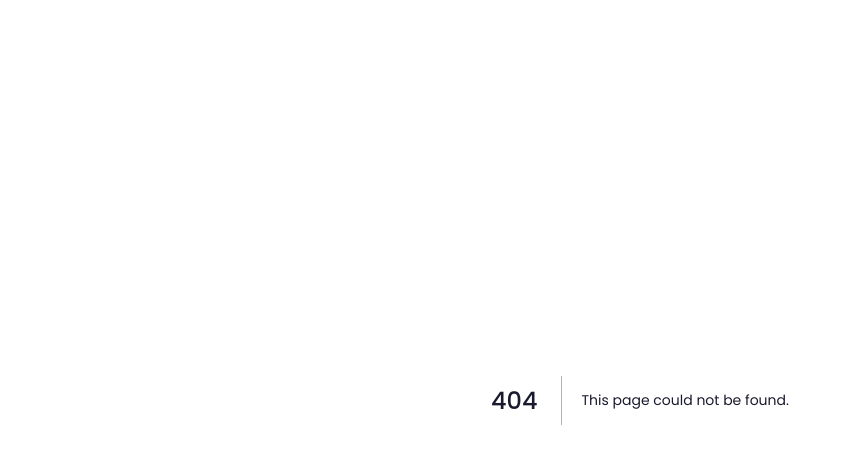
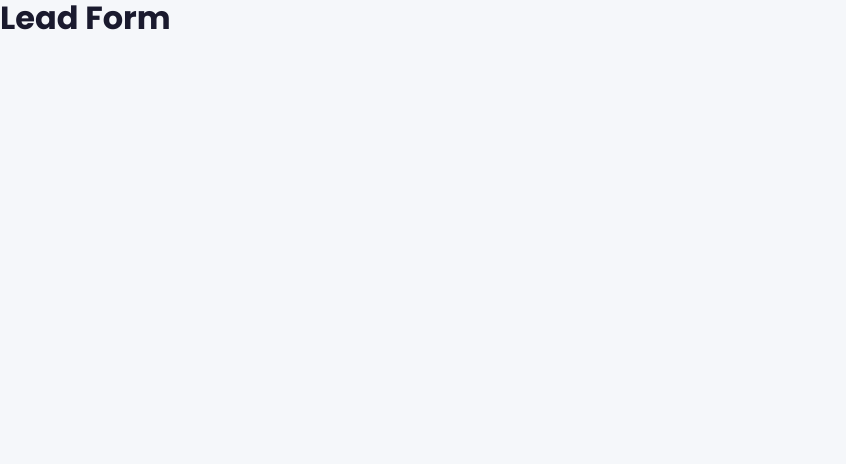
Before and after one commit to ashishdevopskp-stack/smart-edge-consu-website, a Next.js app: page /leadform in a window 1280 px wide. Before the commit this address had no page. Shown: the top 464 px of the page, without its empty margins (0-846 px from the left). Built offline with nearby package versions, Linux system fonts and the light colour scheme.

Commit message:
seconds commit

```diff
--- /dev/null
+++ b/src/app/leadform/page.tsx
@@ -0,0 +1,7 @@
+export default function LeadFormPage() {
+  return (
+    <div>
+      <h1>Lead Form</h1>
+    </div>
+  );
+}
```
